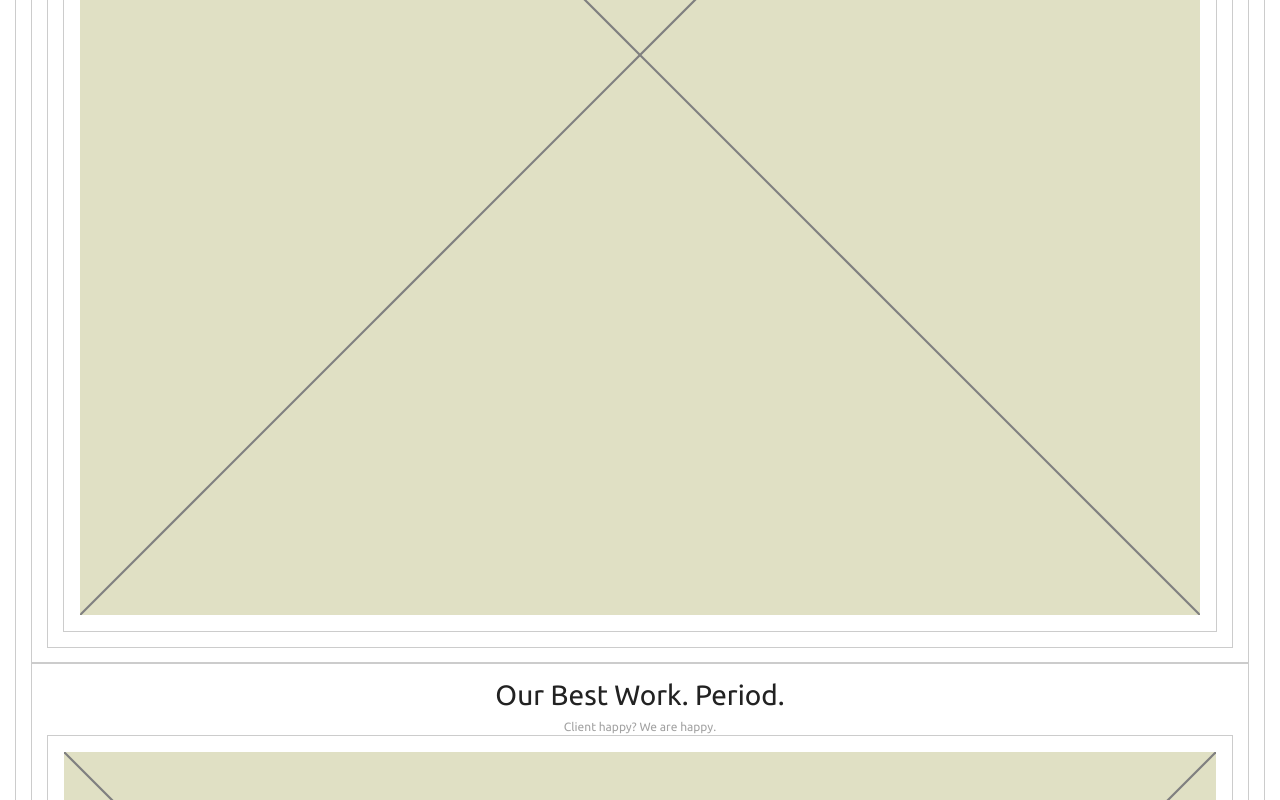
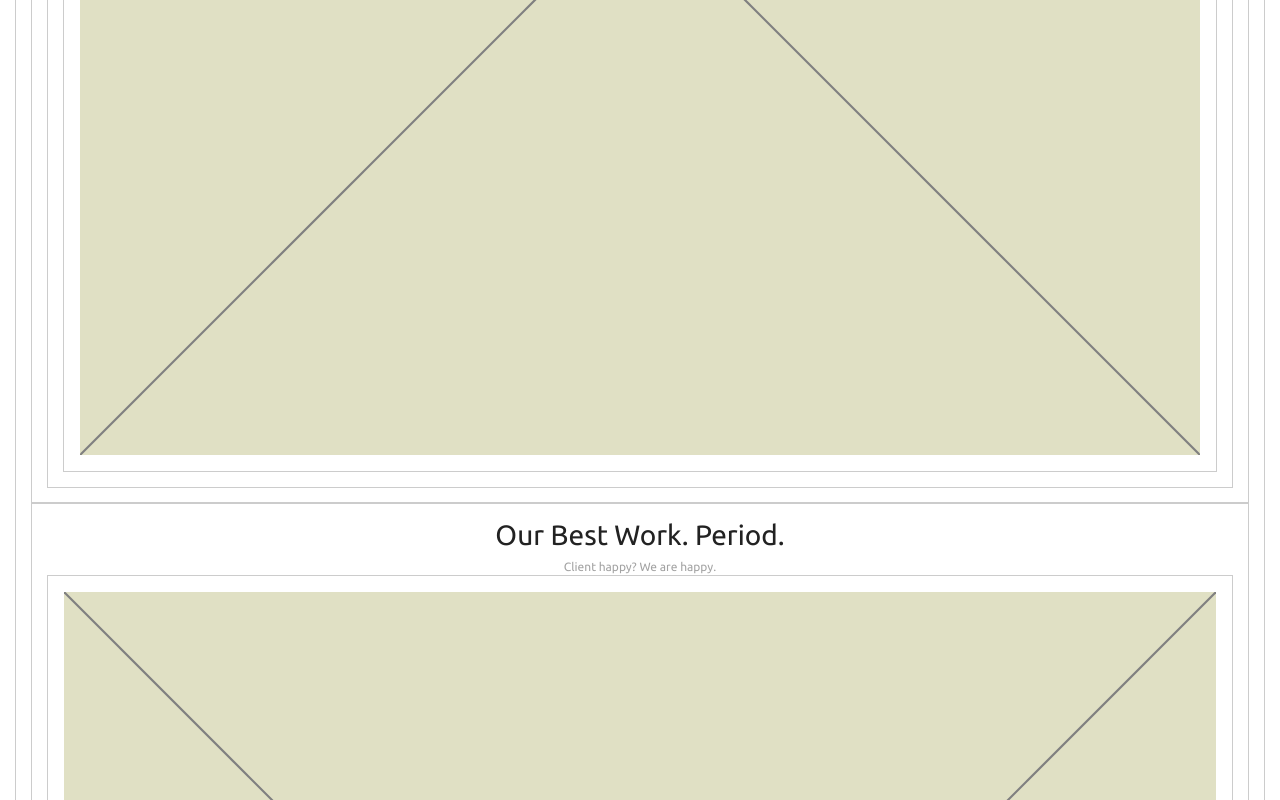
Before and after one commit to luwuciez/project1-lab02, a plain HTML site: page index.html in a window 1280 px wide. Shown: the part 10668-11468 px from the top of the page. Drawn offline with nearby package versions, Linux system fonts and the light colour scheme.

Commit message:
removed layout styling to provide clean base for grid layout

```diff
--- a/css/main.css
+++ b/css/main.css
@@ -127,16 +127,6 @@ header {
   background-color: white;
 }
 
-.services__container,
-.blog__container,
-.portfolio__container,
-.clients__container,
-.instagram__container,
-.socials__container {
-  display: grid;
-  gap: 1rem;
-}
-
 /* 2.2 Small only   */
 @media screen and (max-width: 39.9375em) {
   .s-hide {
```
